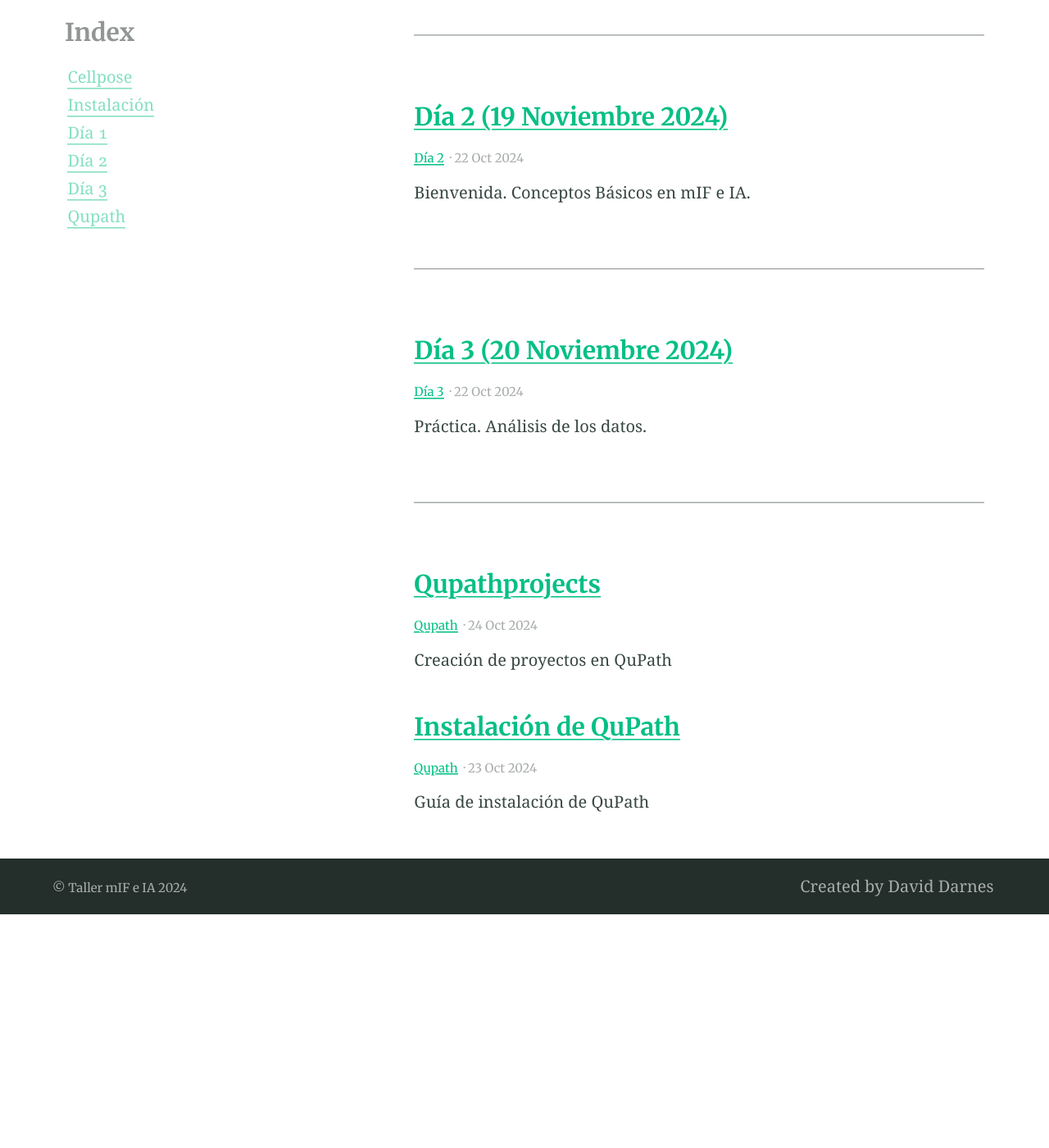
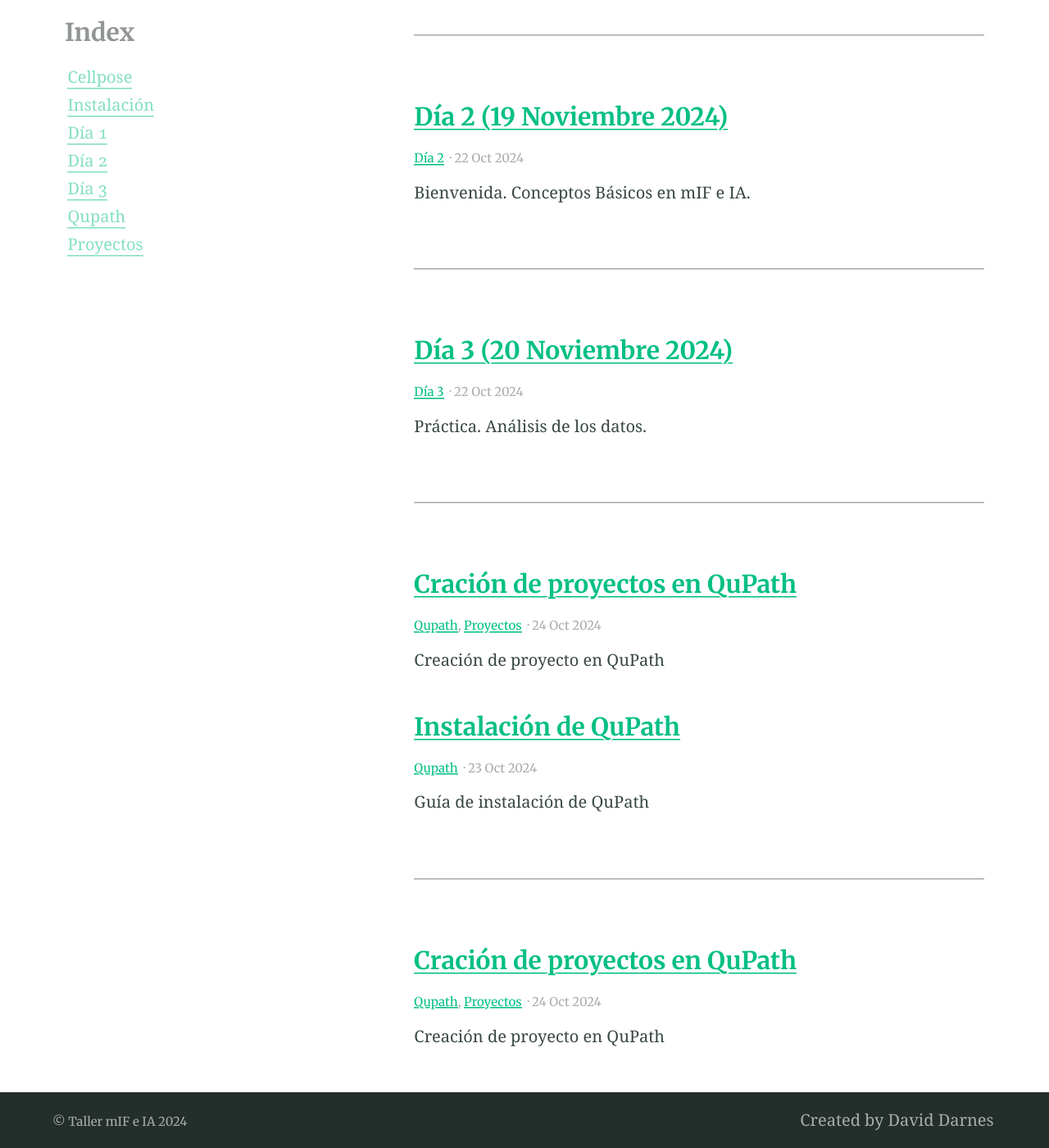
Before and after one commit to acnilo/202411_LNMA_IA-mIF, a Jekyll site: the page built from categories.md, in a window 1280 px wide and 1400 px high, scrolled down 898 px. Shown: the whole window at 82% size. Built offline with Jekyll 4.4.1, drawn with Linux system fonts in a browser that asks for light colours; nearby versions of some CDN libraries; before the commit the page ends 2013 px from its top, so only the background shows below that.

Commit message:
Update 2024-10-24-QupathProjects.md

```diff
--- a/_posts/2024-10-24-QupathProjects.md
+++ b/_posts/2024-10-24-QupathProjects.md
@@ -1,16 +1,15 @@
 ---
-title:
+title: Cración de proyectos en QuPath
 date: 2024-10-24
 categories:
 - Qupath
+- Proyectos
 excerpt: |
-  Creación de proyectos en QuPath
+  Creación de proyecto en QuPath
 feature_text: |
-  ## Proyectos en QuPath
-feature_image: "https://picsum.photos/2560/600?image=733"
-image: "https://picsum.photos/2560/600?image=733"
+  ##  Proyectos en QuPath
 ---
-## ¿Qué es un proyecto en QuPath?
+### ¿Qué es un proyecto en QuPath?
 QuPath permite ver y trabajar con imágenes individuales, pero si planeas guardar y recargar datos asociados con varias imágenes, se recomienda usar un proyecto.
 <ul>
     <li>Agrupar imágenes relacionadas</li>
@@ -18,54 +17,48 @@
     <li>Organizar tus archivos de datos junto con scripts, clasificadores y otros elementos útiles</li>
     <li>Ver una miniatura más grande y algunos datos del archivo al pasar el ratón sobre una imagen, sin tener que abrirla por completo</li>
 </ul>
-
 ---
 ### Crear un proyecto en QuPath
 
 #### **1. Crear una carpeta de proyecto**
 - Crea una carpeta vacía en tu computadora.
 - Configúrala como carpeta del proyecto mediante una de las siguientes opciones:
-  - **Menú**: Archivo ‣ Proyecto… ‣ Crear nuevo proyecto.
+  - **Archivo** ‣ Proyecto… ‣ Crear nuevo proyecto.
   - **Arrastrar y soltar**: Arrastra la carpeta y suéltala sobre QuPath.
 
 **Nota:**
 La carpeta debe estar vacía, ya que QuPath gestionará su contenido. No añadas, elimines ni renombres archivos manualmente.
 
----
-
 #### **2. Agregar imágenes al proyecto**
 - Arrastra las imágenes hacia la ventana de QuPath.
 - Configura las opciones de importación en el diálogo que aparecerá.
 
-[**Tutorial**](https://www.youtube.com/watch?v=kCEp89ypmAY)
+{% include video.html id="kCEp89ypmAY" title="Tutorial creación de proyecto en QuPath" %}
 
 ---
 
-## Introducción a los objetos en QuPath
+### Introducción a los objetos en QuPath
 
-### Tipos de objetos:
+#### Tipos de objetos:
 1. **Anotaciones:** Dibujadas manualmente sobre la imagen.
 2. **Detecciones:** Generadas automáticamente, por ejemplo, células individuales.
 
-### Diferencias clave:
+#### Diferencias clave:
 - **Anotaciones**: Pocas y abarcan áreas grandes.
 - **Detecciones**: Pueden ser millones, manejadas eficientemente por QuPath.
 
----
-
-## Dibujar anotaciones
+#### Dibujar anotaciones
 1. Selecciona la herramienta de dibujo (Rectángulo, Elipse, Polígono o Pincel).
 2. Haz clic y arrastra sobre la imagen.
 3. Explora herramientas adicionales:
    - Polígono: Haz clic en cada vértice; finaliza con doble clic.
 
-[**Tutorial**](https://youtu.be/FAoUHu40dk0?si=BD3R9J3x8aPotvRD)
-
+{% include video.html id="BD3R9J3x8aPotvRD" title="Introducción a los objetos en QuPath" %}
 ---
 
-## Conteo manual de células
+### Conteo manual de células
 
-### **Elegir una región**
+#### **Elegir una región**
 Selecciona un área adecuada en la imagen. Para mayor precisión, usa la herramienta de cuadrícula.
 
 ### **Contar células manualmente**
```
